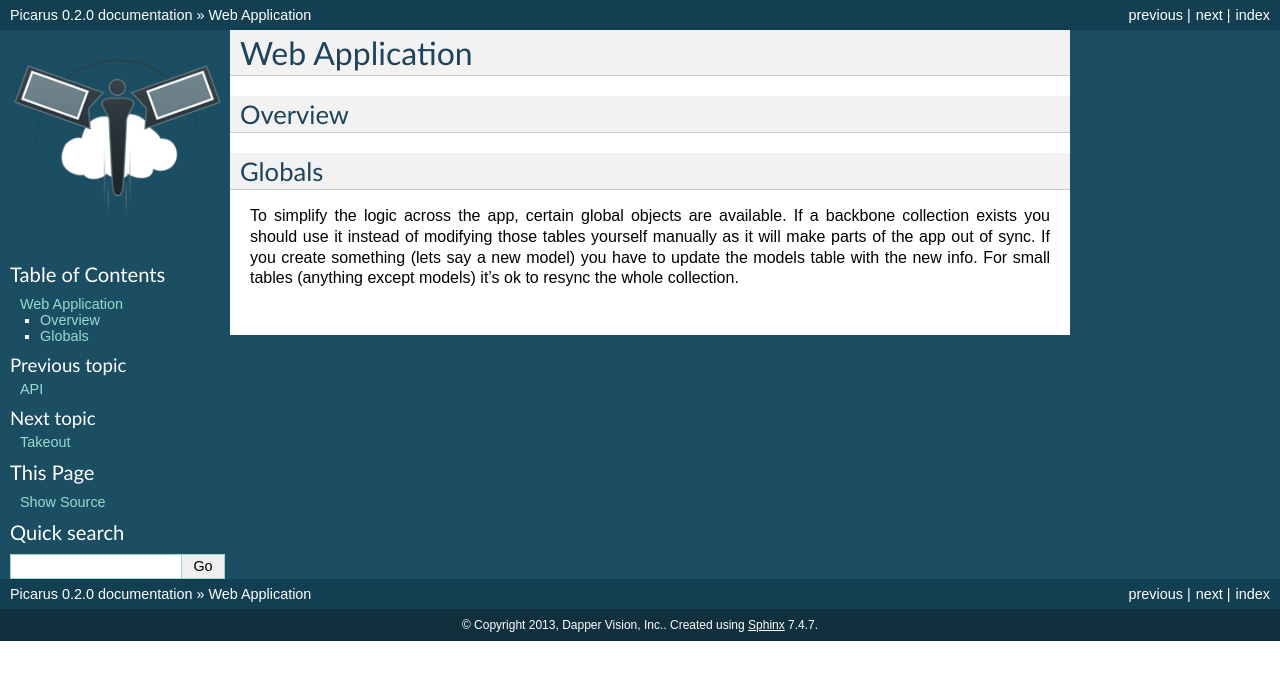
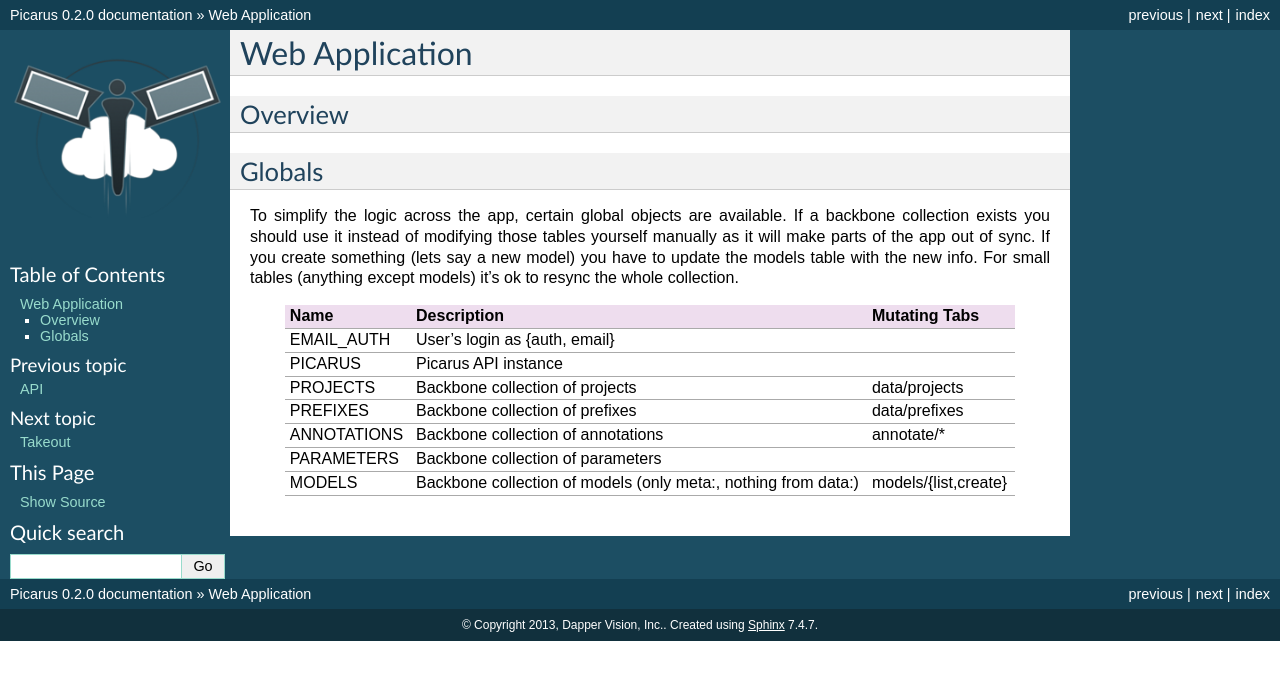
Before and after one commit to bwhite/picarus, a Sphinx documentation site: the page built from doc/app.rst, in a window 1280 px wide. Shown: the top 680 px of the page. Built offline with Sphinx 7.4.7, drawn with Linux system fonts in a browser that asks for light colours; formulas are drawn with MathJax 3.

Commit message:
Updated
Signed-off-by: Brandyn A. White <bwhite@dappervision.com>

```diff
--- a/doc/app.rst
+++ b/doc/app.rst
@@ -10,14 +10,14 @@ Globals
 To simplify the logic across the app, certain global objects are available.  If a backbone collection exists you should use it instead of modifying those tables yourself manually as it will make parts of the app out of sync.  If you create something (lets say a new model) you have to update the models table with the new info.  For small tables (anything except models) it's ok to resync the whole collection.
 
 
-===================   ==============================================================
-Name                  Description
-===================   ==============================================================
+===================   ==============================================================   ====================
+Name                  Description                                                      Mutating Tabs
+===================   ==============================================================   ====================
 EMAIL_AUTH            User's login as {auth, email}
 PICARUS               Picarus API instance
-PROJECTS              Backbone collection of projects
-PREFIXES              Backbone collection of prefixes
-ANNOTATIONS           Backbone collection of annotations
+PROJECTS              Backbone collection of projects                                  data/projects
+PREFIXES              Backbone collection of prefixes                                  data/prefixes
+ANNOTATIONS           Backbone collection of annotations                               annotate/*
 PARAMETERS            Backbone collection of parameters
-MODELS                Backbone collection of models (only meta:, nothing from data:)
-===================   ===============================================================
+MODELS                Backbone collection of models (only meta:, nothing from data:)   models/{list,create}
+===================   ==============================================================   ====================
```
